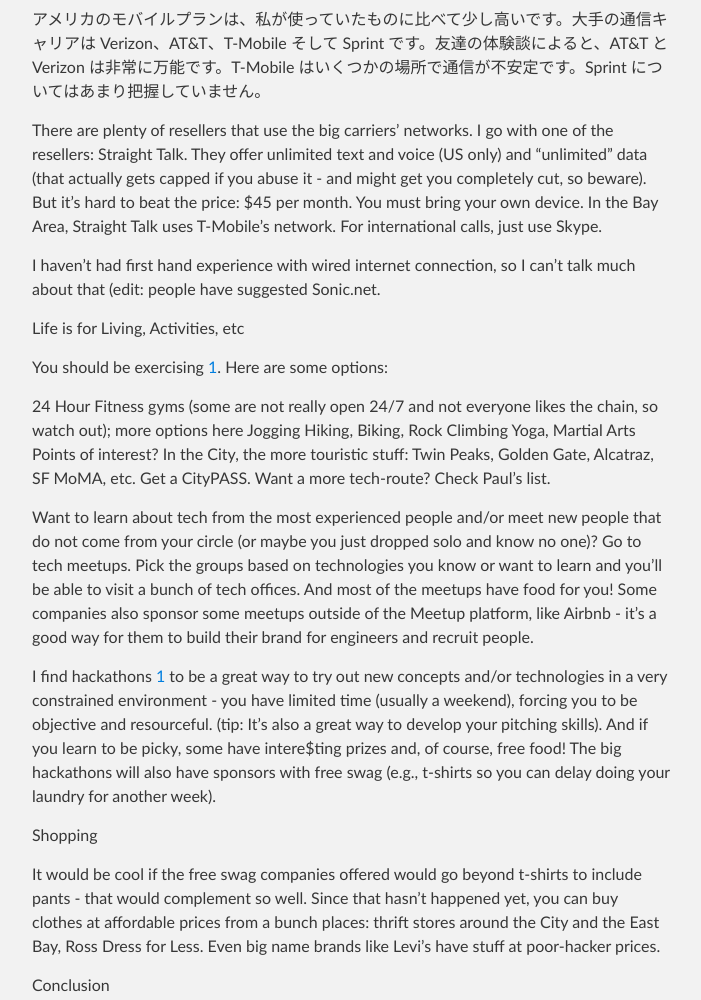
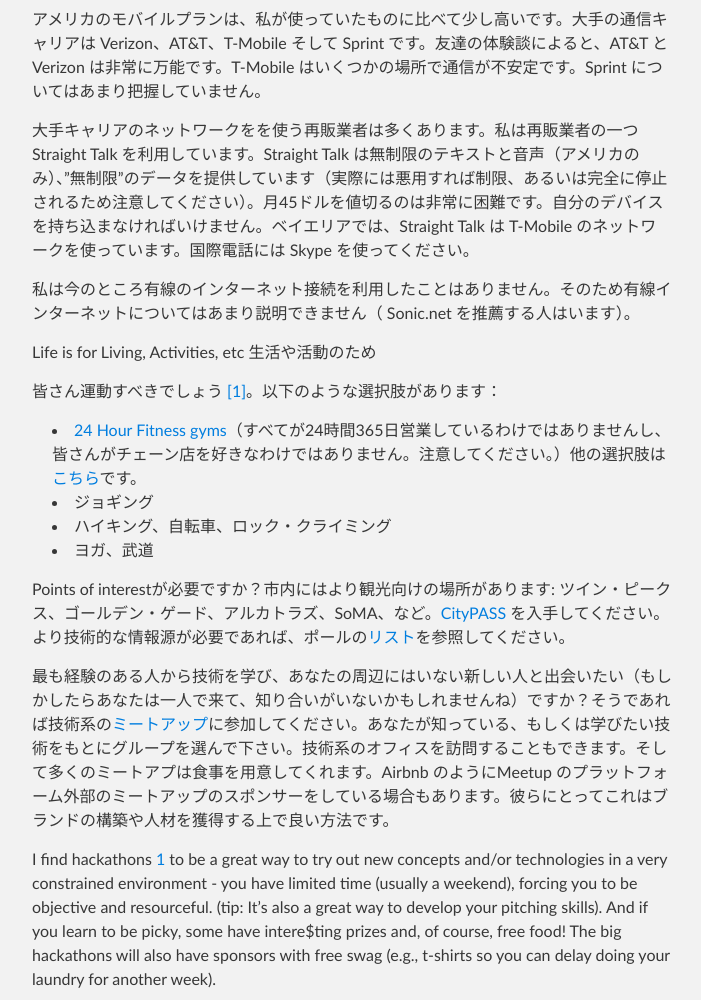
Before and after one commit to bayareaguidejp/bayareaguidejp, a plain HTML site: page index.html in a window 1280 px wide. Shown: the part 8690-9690 px from the top of the page, without its empty margins (288-989 px from the left). Drawn offline with Linux system fonts and the light colour scheme.

Commit message:
Replace master branch with page content via GitHub

```diff
--- a/index.html
+++ b/index.html
@@ -232,21 +232,24 @@
 
 <p>アメリカのモバイルプランは、私が使っていたものに比べて少し高いです。大手の通信キャリアは Verizon、AT&amp;T、T-Mobile そして Sprint です。友達の体験談によると、AT&amp;T と Verizon は非常に万能です。T-Mobile はいくつかの場所で通信が不安定です。Sprint についてはあまり把握していません。</p>
 
-<p>There are plenty of resellers that use the big carriers’ networks. I go with one of the resellers: Straight Talk. They offer unlimited text and voice (US only) and “unlimited” data (that actually gets capped if you abuse it - and might get you completely cut, so beware). But it’s hard to beat the price: $45 per month. You must bring your own device. In the Bay Area, Straight Talk uses T-Mobile’s network. For international calls, just use Skype.</p>
+<p>大手キャリアのネットワークをを使う再販業者は多くあります。私は再販業者の一つ Straight Talk を利用しています。Straight Talk は無制限のテキストと音声（アメリカのみ）、”無制限”のデータを提供しています（実際には悪用すれば制限、あるいは完全に停止されるため注意してください）。月45ドルを値切るのは非常に困難です。自分のデバイスを持ち込まなければいけません。ベイエリアでは、Straight Talk は T-Mobile のネットワークを使っています。国際電話には Skype を使ってください。</p>
 
-<p>I haven’t had first hand experience with wired internet connection, so I can’t talk much about that (edit: people have suggested Sonic.net.</p>
+<p>私は今のところ有線のインターネット接続を利用したことはありません。そのため有線インターネットについてはあまり説明できません（ Sonic.net を推薦する人はいます）。</p>
 
-<p>Life is for Living, Activities, etc</p>
+<p>Life is for Living, Activities, etc
+生活や活動のため</p>
 
-<p>You should be exercising <a href="http://islandofatlas.net/">1</a>. Here are some options:</p>
+<p>皆さん運動すべきでしょう <a href="http://sethbannon.com/paul-graham-thinks-you-should-exercise">[1]</a>。以下のような選択肢があります：</p>
 
-<p>24 Hour Fitness gyms (some are not really open 24/7 and not everyone likes the chain, so watch out); more options here
-Jogging
-Hiking, Biking, Rock Climbing
-Yoga, Martial Arts
-Points of interest? In the City, the more touristic stuff: Twin Peaks, Golden Gate, Alcatraz, SF MoMA, etc. Get a CityPASS. Want a more tech-route? Check Paul’s list.</p>
+<ul>
+<li>
+<a href="http://www.24hourfitness.com/">24 Hour Fitness gyms</a>（すべてが24時間365日営業しているわけではありませんし、皆さんがチェーン店を好きなわけではありません。注意してください。）他の選択肢は<a href="https://news.ycombinator.com/item?id=6502601">こちら</a>です。</li>
+<li>ジョギング</li>
+<li>ハイキング、自転車、ロック・クライミング</li>
+<li>ヨガ、武道</li>
+</ul><p>Points of interestが必要ですか？市内にはより観光向けの場所があります: ツイン・ピークス、ゴールデン・ゲード、アルカトラズ、SoMA、など。<a href="http://www.citypass.com/san-francisco?mv_source=cj&amp;utm_source=CJ%2baffiliate&amp;utm_medium=referral&amp;utm_campaign=CJ%2baffiliate">CityPASS</a> を入手してください。より技術的な情報源が必要であれば、ポールの<a href="http://paulgraham.com/seesv.html">リスト</a>を参照してください。</p>
 
-<p>Want to learn about tech from the most experienced people and/or meet new people that do not come from your circle (or maybe you just dropped solo and know no one)? Go to tech meetups. Pick the groups based on technologies you know or want to learn and you’ll be able to visit a bunch of tech offices. And most of the meetups have food for you! Some companies also sponsor some meetups outside of the Meetup platform, like Airbnb - it’s a good way for them to build their brand for engineers and recruit people.</p>
+<p>最も経験のある人から技術を学び、あなたの周辺にはいない新しい人と出会いたい（もしかしたらあなたは一人で来て、知り合いがいないかもしれませんね）ですか？そうであれば技術系の<a href="http://www.meetup.com/">ミートアップ</a>に参加してください。あなたが知っている、もしくは学びたい技術をもとにグループを選んで下さい。技術系のオフィスを訪問することもできます。そして多くのミートアプは食事を用意してくれます。Airbnb のようにMeetup のプラットフォーム外部のミートアップのスポンサーをしている場合もあります。彼らにとってこれはブランドの構築や人材を獲得する上で良い方法です。</p>
 
 <p>I find hackathons <a href="http://islandofatlas.net/2013/10/04/a-hackers-guide-to-the-bay-area.html">1</a> to be a great way to try out new concepts and/or technologies in a very constrained environment - you have limited time (usually a weekend), forcing you to be objective and resourceful. (tip: It’s also a great way to develop your pitching skills). And if you learn to be picky, some have intere$ting prizes and, of course, free food! The big hackathons will also have sponsors with free swag (e.g., t-shirts so you can delay doing your laundry for another week).</p>
 
```
Also changed, not shown: params.json (+1 -1 lines).
